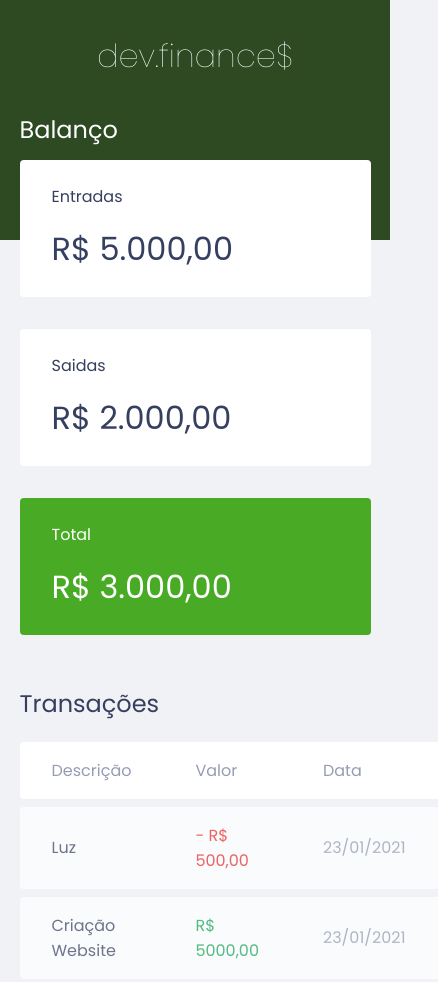
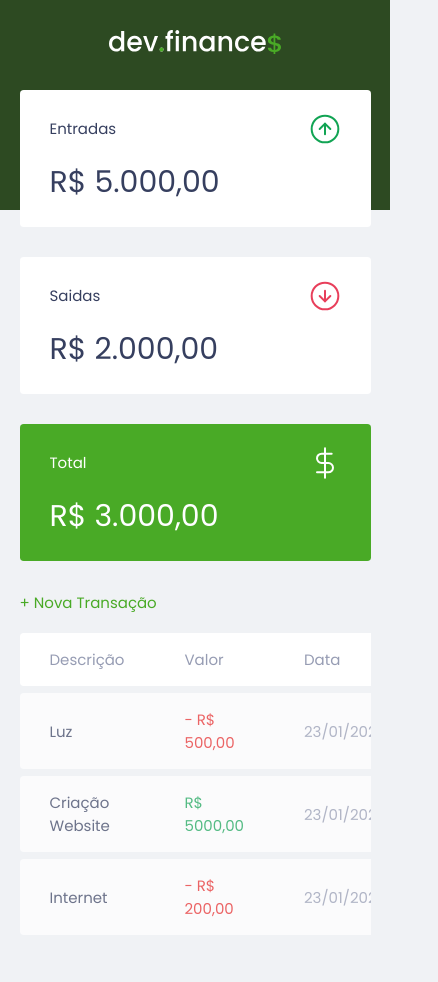
Before and after one commit to MatheusWFranca/devfinances, a plain HTML site: page index.html in a window 390 px wide. Shown: the top 982 px of the page, 438 px wide, since content can reach past the window. Drawn offline with Linux system fonts and the light colour scheme.

Commit message:
Responsive

```diff
--- a/index.html
+++ b/index.html
@@ -13,37 +13,50 @@
 
 <body>
   <header>
-    <h1 id="logo">dev.finance$</h1>
+    <img src="./assets/logo.svg" alt="Logo">
   </header>
 
   <main class="container">
     <section id="balance">
-      <h2>Balanço</h2>
+      <h2 class="sr-only">Balanço</h2>
 
       <div class="card">
-        <h3>Entradas</h3>
+        <h3>
+          <span>Entradas</span>
+          <img src="./assets/income.svg" alt="Entradas">
+        </h3>
         <p>R$ 5.000,00</p>
       </div>
 
       <div class="card">
-        <h3>Saidas</h3>
+        <h3>
+          <span>Saidas</span>
+          <img src="./assets/expense.svg" alt="Saidas">
+        </h3>
         <p>R$ 2.000,00</p>
       </div>
 
       <div class="card total">
-        <h3>Total</h3>
+        <h3>
+          <span>Total</span>
+          <img src="./assets/total.svg" alt="Cifrão Total">
+        </h3>
         <p>R$ 3.000,00</p>
       </div>
     </section>
 
     <section id="transaction">
-      <h2>Transações</h2>
+      <h2 class="sr-only">Transações</h2>
+
+      <a href="#" class="button new">+ Nova Transação</a>
+
       <table id="data-table">
         <thead>
           <tr>
             <th>Descrição</th>
             <th>Valor</th>
             <th>Data</th>
+            <th></th>
           </tr>
         </thead>
         <tbody>
@@ -51,22 +64,32 @@
             <td class="description">Luz</td>
             <td class="expense">- R$ 500,00</td>
             <td class="date">23/01/2021</td>
+            <td>
+              <img src="./assets/minus.svg" alt="Remover Transação">
+            </td>
           </tr>
           <tr>
             <td class="description">Criação Website</td>
             <td class="income">R$ 5000,00</td>
             <td class="date">23/01/2021</td>
+            <td>
+              <img src="./assets/minus.svg" alt="Remover Transação">
+            </td>
           </tr>
           <tr>
             <td class="description">Internet</td>
             <td class="expense">- R$ 200,00</td>
             <td class="date">23/01/2021</td>
+            <td>
+              <img src="./assets/minus.svg" alt="Remover Transação">
+            </td>
           </tr>
         </tbody>
       </table>
     </section>
+  </main>
 
-  </main>
+
 
   <footer>
     <p>dev.finance$</p>
--- a/styles.css
+++ b/styles.css
@@ -1,5 +1,9 @@
 :root {
   --dark-blue: #363f5f;
+}
+
+html {
+  font-size: 93.75%; /* 15 */
 }
 
 * {
@@ -11,6 +15,19 @@
 body {
   background: #f0f2f5;
   font-family: 'Poppins', sans-serif;
+}
+
+/* CSS TRICK */
+.sr-only {
+  position: absolute;
+  width: 1px;
+  height: 1px;
+  padding: 0;
+  margin: -1px;
+  overflow: hidden;
+  clip: rect(0, 0, 0, 0);
+  white-space: nowrap;
+  border-width: 0;
 }
 
 .container {
@@ -40,6 +57,22 @@ header {
   font-weight: 100;
 }
 
+/* Links and Buttons <---> */
+
+a {
+  color: #49aa26;
+  text-decoration: none;
+}
+
+a:hover {
+  color: #3dd705;
+}
+
+.button.new {
+  display: inline-block;
+  margin-bottom: 0.8rem;
+}
+
 /* Balance <---> */
 
 #balance {
@@ -64,6 +97,9 @@ header {
 .card h3 {
   font-weight: normal;
   font-size: 1rem;
+  display: flex;
+  align-items: center;
+  justify-content: space-between;
 }
 
 .card p {
@@ -79,6 +115,12 @@ header {
 
 /* Table <---> */
 
+#transaction {
+  display: block;
+  width: 100%;
+  overflow-x: auto;
+}
+
 #data-table {
   width: 100%;
   border-spacing: 0 0.5rem;
@@ -88,6 +130,11 @@ header {
 table thead tr th:first-child,
 table tbody tr td:first-child {
   border-radius: 0.25rem 0 0 0.25rem;
+}
+
+table thead tr th:last-child,
+table tbody tr td:last-child {
+  border-radius: 0 0.25rem 0.25rem 0;
 }
 
 table thead th {
@@ -131,3 +178,16 @@ footer {
   color: var(--dark-blue);
   opacity: 0.6;
 }
+
+/* Responsive <---> */
+
+@media (min-width: 800px) {
+  html {
+    font-size: 87.5%; /* 14 */
+  }
+  #balance {
+    display: grid;
+    grid-template-columns: 1fr 1fr 1fr;
+    gap: 2rem;
+  }
+}
```
